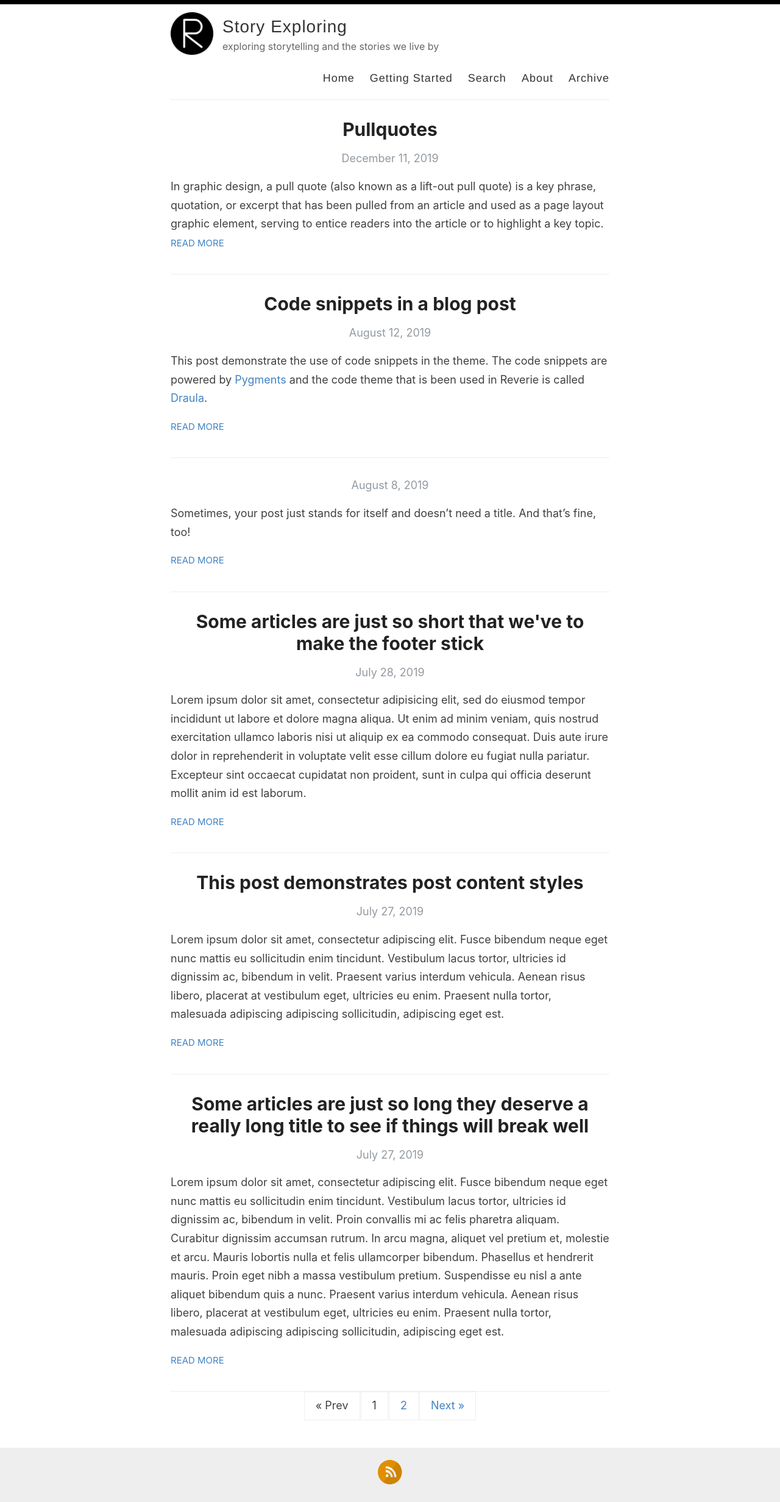
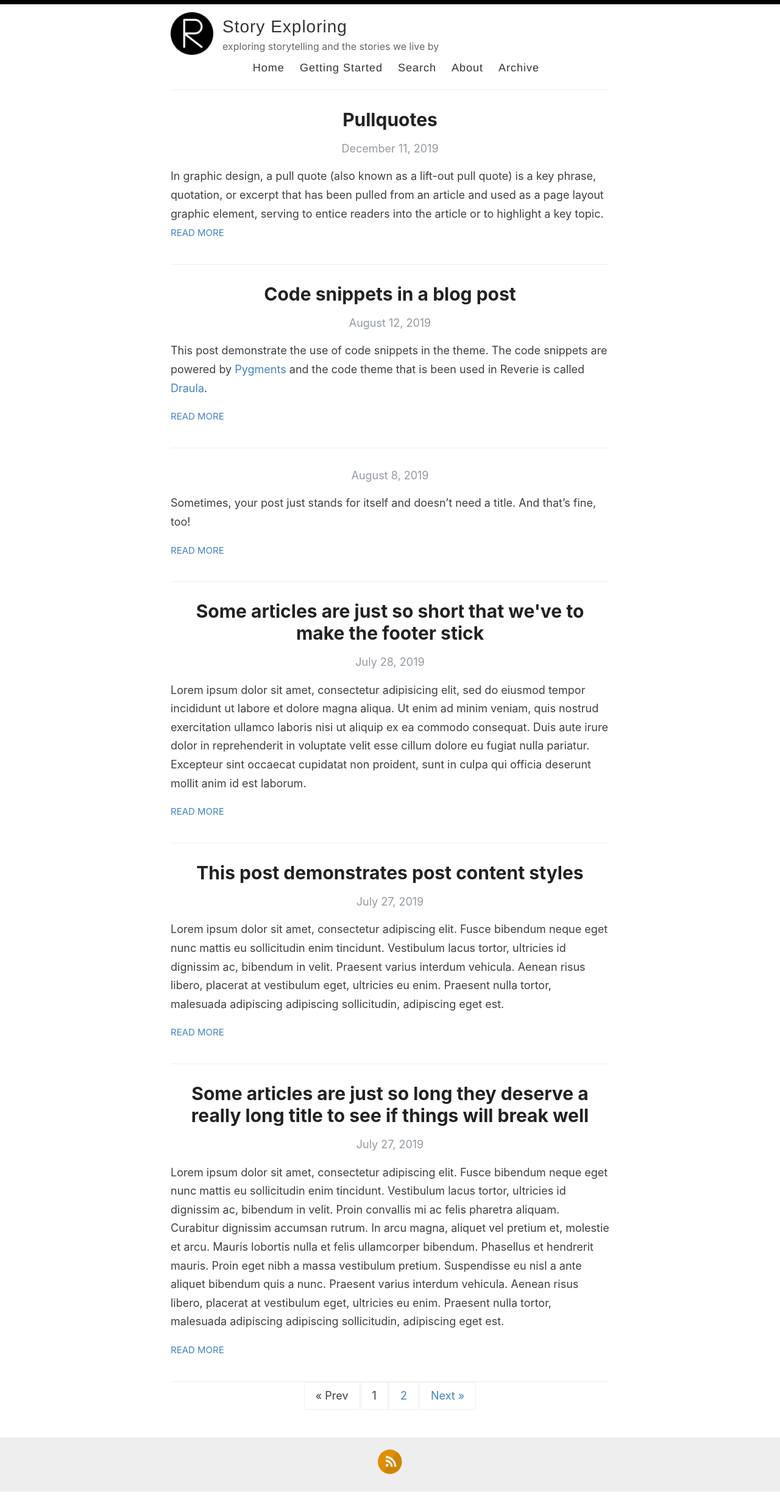
Before and after one commit to storyexplorer/The-Story-Explorer, a Jekyll site: the page built from index.html, in a window 1280 px wide. Shown: the whole page at 61% size. Built offline with Jekyll 4.4.1, drawn with Linux system fonts in a browser that asks for light colours; the list of posts is cut into pages by our own code.

```diff
--- a/_layouts/default.html
+++ b/_layouts/default.html
@@ -26,6 +26,8 @@
               <h1 class="site-name"><a href="{{ site.baseurl }}/">{{ site.name }}</a></h1>
               <p class="site-description">{{ site.description }}</p>
             </div>
+
+            <br><br>
 
             <nav>
               <a href="{{ site.baseurl }}/">Home</a>
--- a/assets/style.scss
+++ b/assets/style.scss
@@ -330,19 +330,21 @@ p > img {
 }
 
 nav {
-  float: right;
-  margin-top: 23px; // @TODO: Vertically middle align
+  float: none;
+  margin-top: 15px;
   font-family: $helveticaNeue;
   font-size: 18px;
+  text-align: center;
 
   @include mobile {
     float: none;
-    margin-top: 9px;
+    margin-top: 0px;
     display: block;
     font-size: 16px;
   }
 
   a {
+    display: inline-block;
     margin-left: 20px;
     color: $darkGray;
     text-align: right;
@@ -350,10 +352,15 @@ nav {
     letter-spacing: 1px;
 
     @include mobile {
-      margin: 0 10px;
-      color: $blue;
+      margin: 10px;
+      //color: $blue;
     }
   }
+
+  li {
+    display: inline;
+  }
+
 }
 
 //
```
Also changed, not shown: Gemfile (added, +9 -0 lines), .github/FUNDING.yml.
